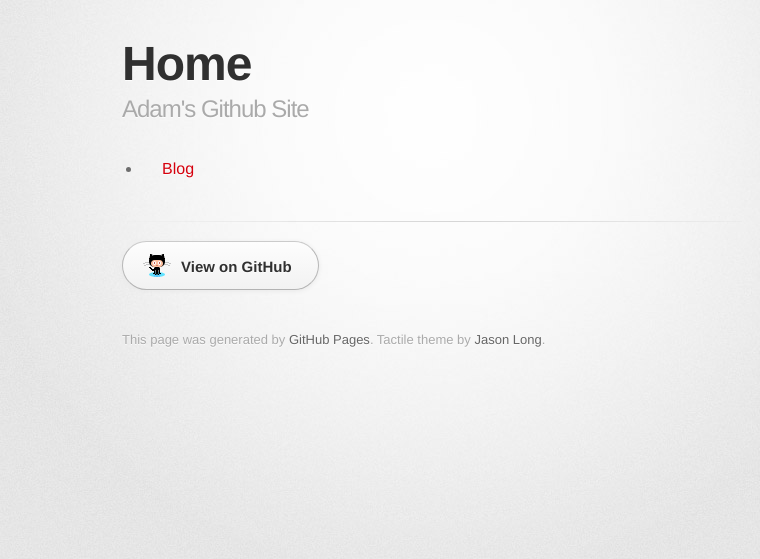
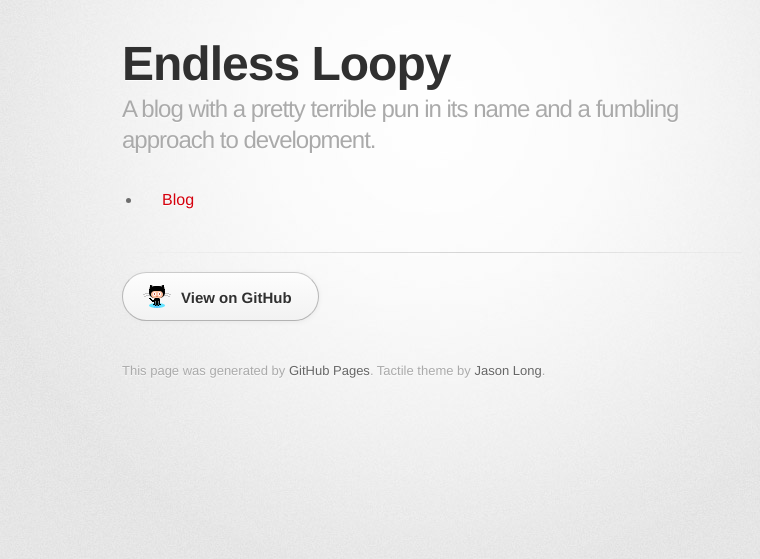
Before and after one commit to loopy3025/simplegit, a Jekyll site: the page built from index.html, in a window 1280 px wide. Shown: the top 559 px of the page, without its empty margins (208-968 px from the left). Built offline with Jekyll 4.4.1, drawn with Linux system fonts in a browser that asks for light colours; some web fonts are replaced.

Commit message:
Update default.html

```diff
--- a/_layouts/default.html
+++ b/_layouts/default.html
@@ -18,8 +18,8 @@
       <div class="inner">
 
         <header>
-          <h1>{{ page.title }}</h1>
-          <h2>{{ page.tagline }}</h2>
+          <h1>Endless Loopy</h1>
+          <h2>A blog with a pretty terrible pun in its name and a fumbling approach to development.</h2>
         </header>
 
 
```
